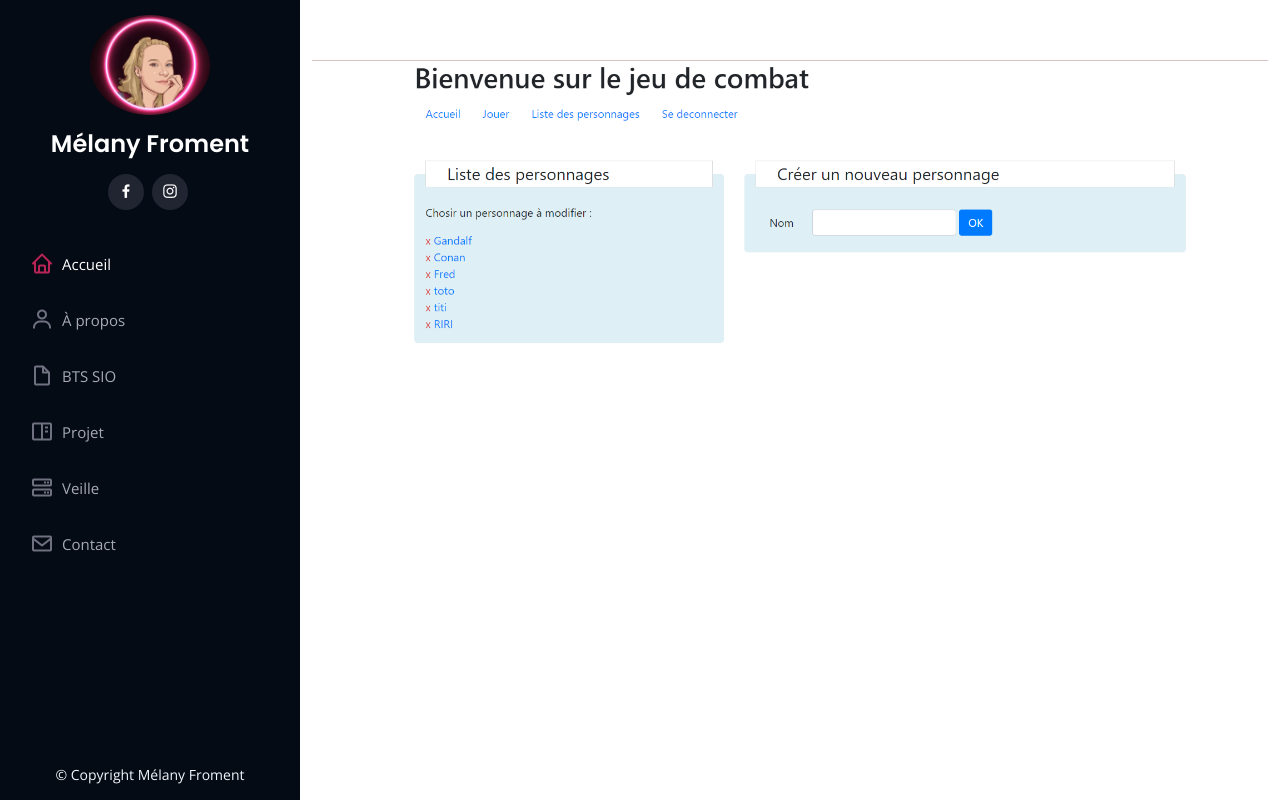
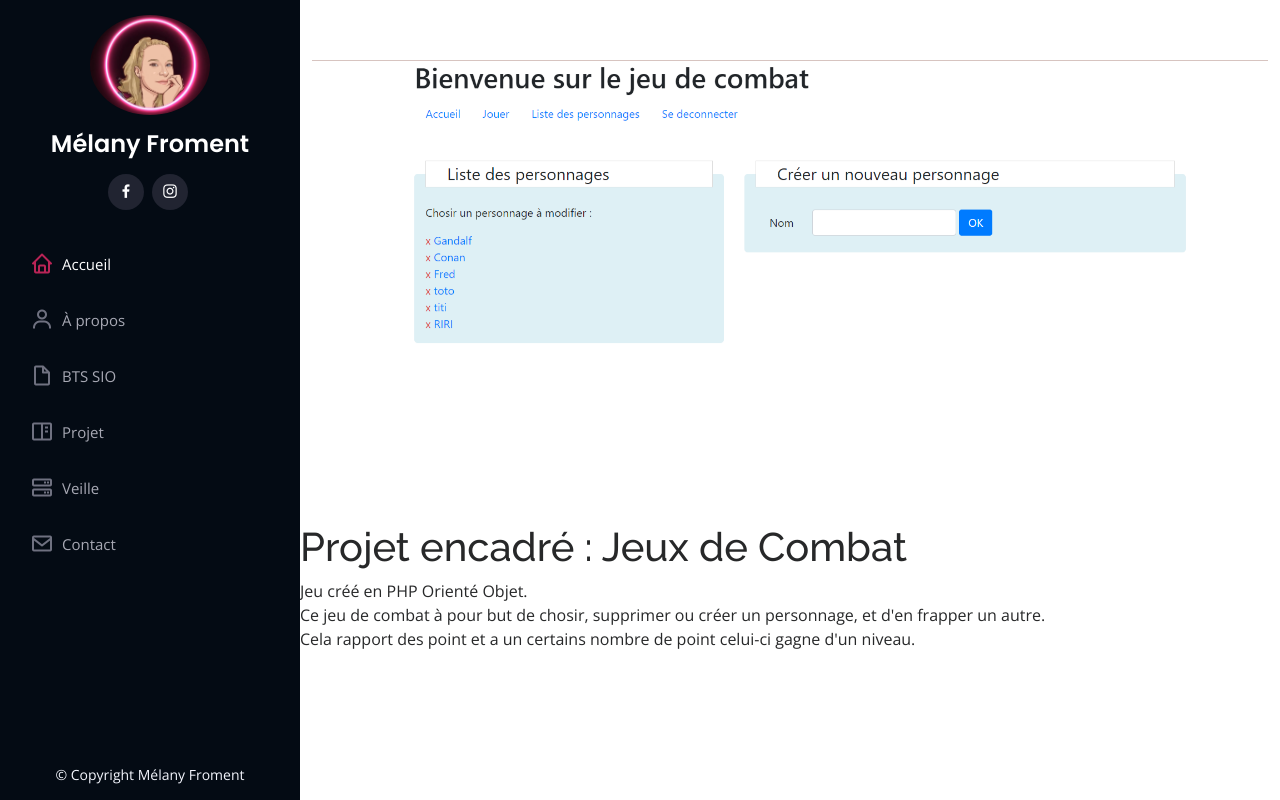
Before and after one commit to MelanyFroment/portfolio, a PHP site: page /BTS-2021-2022/jeux_combat.php in a window 1280 px wide. Run offline with PHP 8.4, Linux system fonts and the light colour scheme.

Commit message:
html to php corriger

```diff
--- a/jeux_combat.php
+++ b/jeux_combat.php
@@ -78,6 +78,16 @@
                     </div>
                 </div>
             </section>
+            <section class="conatiner">
+                <div class="row">
+                    <h1>Projet encadré : Jeux de Combat</h1>
+                    <p>
+                        Jeu créé en PHP Orienté Objet.<br/>
+                        Ce jeu de combat à pour but de chosir, supprimer ou créer un personnage, et d'en frapper un autre. <br/>
+                        Cela rapport des point et a un certains nombre de point celui-ci gagne d'un niveau.
+                    </p>
+                </div>
+            </section>
         </main>
         <!-- ======= Footer ======= -->
         <footer id="footer">
```
